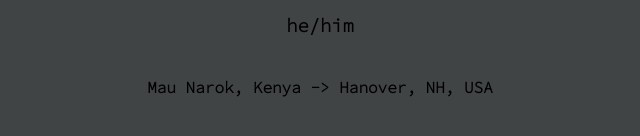
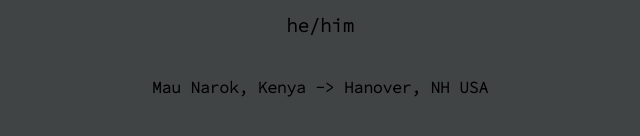
Before and after one commit to marklekina/lekina.me, a plain HTML site: page index.html in a window 1280 px wide. Shown: the part 508-644 px from the top of the page, 0-640 px from the left. Drawn offline with Linux system fonts and the light colour scheme.

Commit message:
updated page content

```diff
--- a/index.html
+++ b/index.html
@@ -13,7 +13,7 @@
                 <img class="profile-picture" src="img/profile.jpg" width="200" />
                 <h1 class="name">Mark Lekina Rorat</h1>
                 <h3 class="subtitle">he/him</h3>
-                <h4 class="subtitle">Mau Narok, Kenya   ->  Hanover, NH, USA</h4>
+                <h4 class="subtitle">Mau Narok, Kenya   ->  Hanover, NH USA</h4>
 
             </div>
 
```
